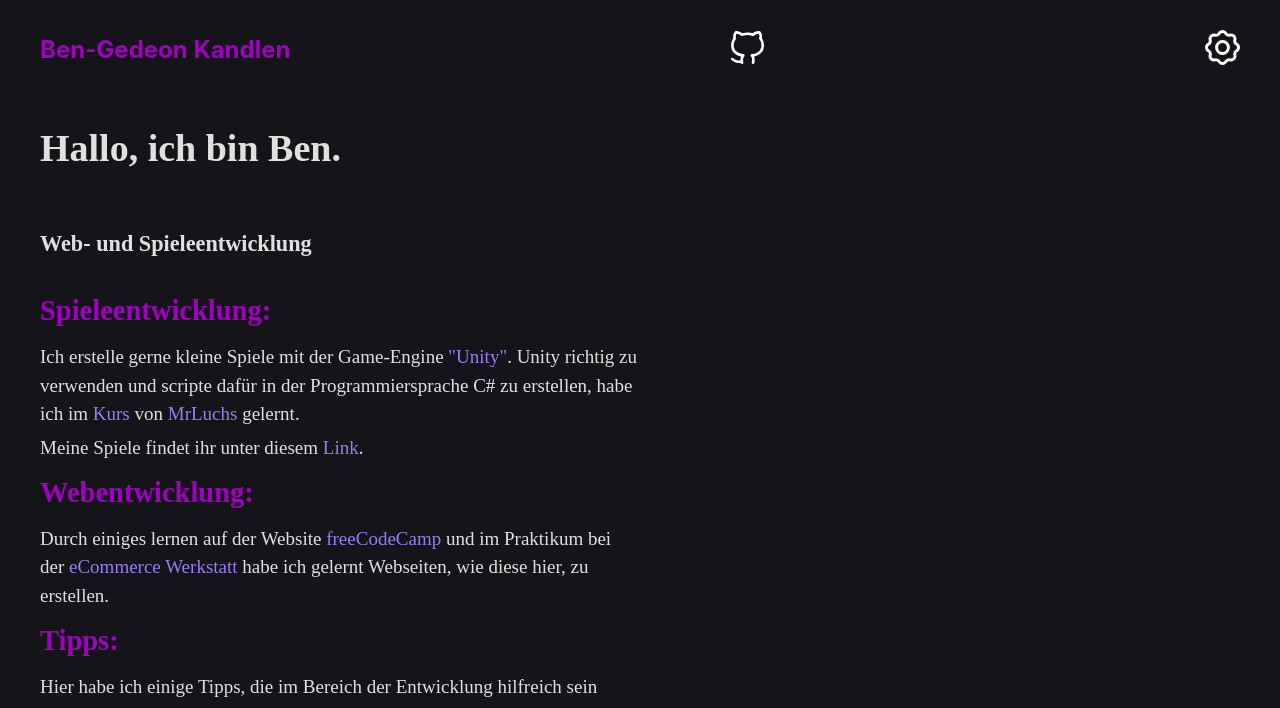
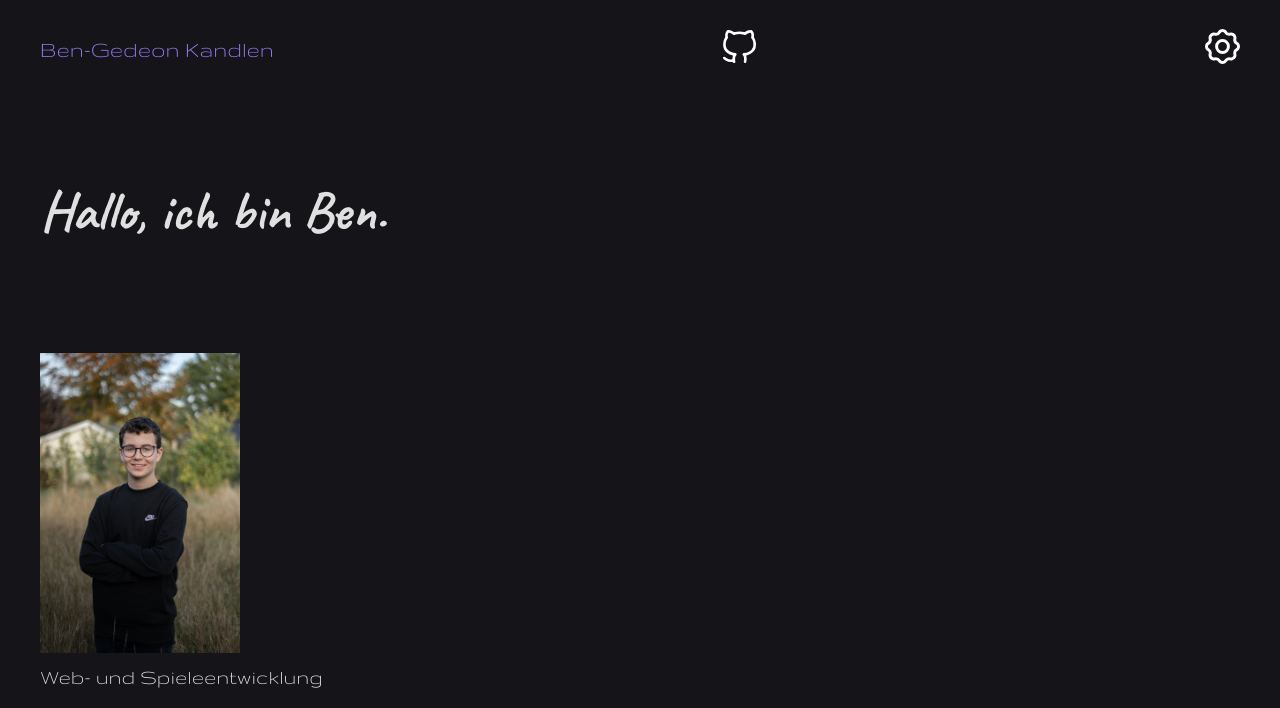
Before and after one commit to BenGedeonKandlen/benkandlen, a website built with Vite: page index.html in a window 1280 px wide. Shown: the top 708 px of the page. Built offline with nearby package versions, Linux system fonts and the light colour scheme.

Commit message:
font styled and image added

```diff
--- a/index.html
+++ b/index.html
@@ -10,7 +10,9 @@
   <main>
    <script type="module" src="/main.js"></script>
    <header>
-        <h2 class="flex-item">Ben-Gedeon Kandlen</h2>
+        <a href="https://benkandlen.netlify.app/">
+            <h2 class="flex-item">Ben-Gedeon Kandlen</h2>
+        </a>
         <a href="https://github.com/BenGedeonKandlen" class="flex-item">
          <img src="/assets/images/github.svg" alt="GitHub Logo" />
         </a>
@@ -19,7 +21,8 @@
         </a>
    </header>
    <div class="inhalt">
-     <h1>Hallo, ich bin Ben.</h1>
+     <h1 class="heading">Hallo, ich bin Ben.</h1>
+     <img src="/assets/images/foto-ben.jpeg" class="personal-img" class="heading">
      <h3>Web- und Spieleentwicklung</h3>
      <h2>Spieleentwicklung:</h2>
      <p>Ich erstelle gerne kleine Spiele mit der Game-Engine <a href="https://unity.com/de">"Unity"</a>. Unity richtig zu verwenden und scripte dafür in der Programmiersprache C# zu erstellen, habe ich im <a href="https://www.mrluchs.de/">Kurs</a> von <a href="https://www.youtube.com/@MrLuchs">MrLuchs</a> gelernt.</p>
@@ -33,17 +36,21 @@
        <li>Ich empfehle <a href="https://github.com/">GitHub</a> zu verwenden um Versionsverläufe deiner Projekte überblicken zu können</li>
        <li>Fokussiere dich auf deine Arbeit und lass dich nicht von unnötigen Dingen ablenken</li>
        <li>Behalte Struktur und Ordnung, indem du beispielsweise Dateien gleicher Art in Ordnern sammelst</li>
+       <li>Bleibe bei deinen Projekten</li>
+       <li>Übe und lerne so oft wie möglich. Man lernt nie aus</li>
        <li>...</li>
      </ul>
      <p>Es gibt natürlich noch viel mehr Tipps, das hier waren nur einige.</p>
    </div>
-   <!--<div class="inhalt">
+   <!--
+   <div class="inhalt">
        <h2>Du willst eine Nachricht hinterlassen?</h2>
-   </div>-->
-   <!--<form class="Kommentare" class="inhalt" action="https://benkandlen.netlify.app/" method="POST" netlify>
+   </div>
+   <form class="Kommentare" class="inhalt" action="https://benkandlen.netlify.app/" method="POST" netlify>
        <textarea id="comments" name="comments" placeholder="Hier Nachricht eingeben..."></textarea>
        <input type="submit" value="Absenden" />
-   </form>-->
+   </form>
+   -->
    <div class="impressum" class="inhalt">
      <h4>Impressum:</h4>
      <p>Ben-Gedeon Kandlen</p>
@@ -51,7 +58,6 @@
      <p>Copyright - ©Ben-Gedeon Kandlen - ®</p>
      <p>Die durch den Seitenbetreiber erstellten Inhalte und Werke auf dieser Seite unterliegen dem deutschen Urheberrecht. Die Vervielfältigung, Bearbeitung, Verbreitung und jede Art der Verwertung außerhalb der Grenzen des Urheberrechtes bedürfen der schriftlichen Zustimmung des jeweiligen Autors bzw. Erstellers. Downloads und Kopien dieser Seite sind nicht gestattet. Soweit die Inhalte auf dieser Seite nicht vom Betreiber erstellt wurden, werden die Urheberrechte Dritter beachtet. Sollten Sie trotzdem auf eine Urheberrechtsverletzung aufmerksam werden, bitten wir um einen entsprechenden Hinweis. Bei Bekanntwerden von Rechtsverletzungen werden derartige Inhalte umgehend entfernt.</p>
      <p>Mehr dazu auf der <a href="https://www.bmj.de/DE/Themen/FokusThemen/Urheberrecht/Urheberrecht_node.html">Seite</a> des Bundesministeriums für Justiz.</p>
-     <p>Das Formular um eine Nachricht zu hinterlassen funktioniert leider noch nicht ganz. Vielen Dank für das Verständnis.</p>
    </div>
   </main>
   </body>
--- a/style.css
+++ b/style.css
@@ -1,3 +1,13 @@
+@font-face {
+  font-family: "Caveat";
+  src: url("/assets/fonts/Caveat.ttf");
+}
+
+@font-face {
+  font-family: "Gruppo";
+  src: url("/assets/fonts/Gruppo.ttf");
+}
+
 :root {
   font-family: Inter, system-ui, Avenir, Helvetica, Arial, sans-serif;
   line-height: 1.5;
@@ -20,6 +30,7 @@
 
 body {
   background-color: #151418;
+  font-family: Gruppo;
 }
 
 main {
@@ -39,14 +50,28 @@ header {
 }
 
 h1 {
-  margin-bottom: 50px;
-  margin-top: 20px;
+  margin-bottom: 100px;
+  margin-top: 70px;
+  font-family: Caveat;
+  font-size: 55px;
+}
+
+.heading {
+  display: flex;
+  align-items: center;
+  justify-content: space-between;
+}
+
+.personal-img {
+  height: 300px;
+  width: auto;
 }
 
 h2 {
-  color: #A000C2;
+  color: #997CF4;
   margin-bottom: 10px;
   margin-top: 10px;
+  font-family: Gruppo, serif;
 }
 
 h3 {
@@ -62,7 +87,6 @@ a {
 .inhalt {
   text-align: left;
   font-size: 19px;
-  font-family: "Vivaldi";
 }
 
 p {
@@ -91,7 +115,8 @@ li {
   text-align: left;
 }
 
-/*textarea {
+/*
+textarea {
   width: 350px;
   height: 50px;
   max-height: 50px;
@@ -99,9 +124,5 @@ li {
   max-width: 350px;
   min-width: 350px;
   border-radius: 7px;
-}*/
-
-img {
-  max-width: 50px;
-  max-height: 50px;
 }
+*/
```
Also changed, not shown: assets/fonts/Caveat.ttf (added), assets/fonts/Gruppo.ttf (added), assets/images/foto-ben.jpeg (added).
